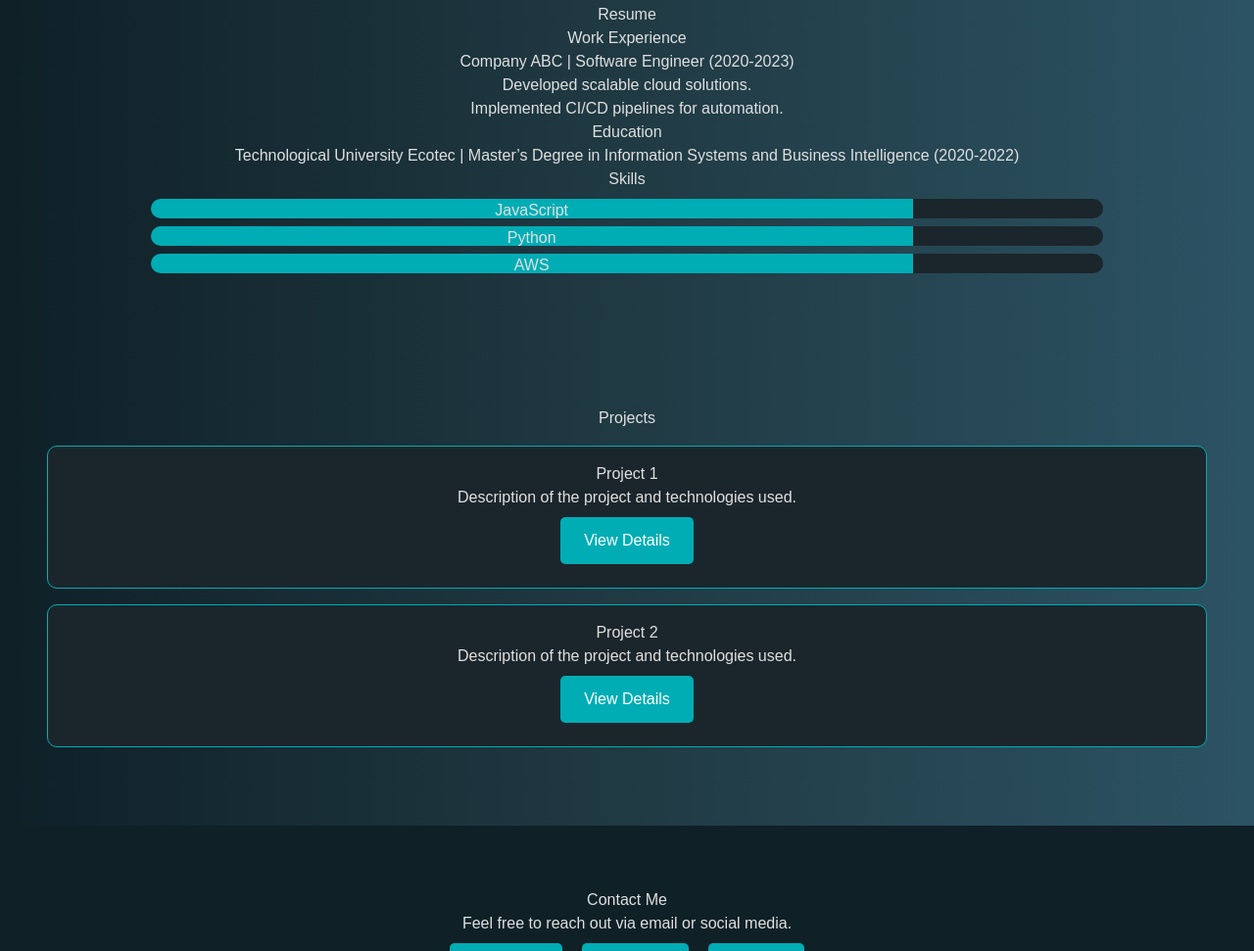
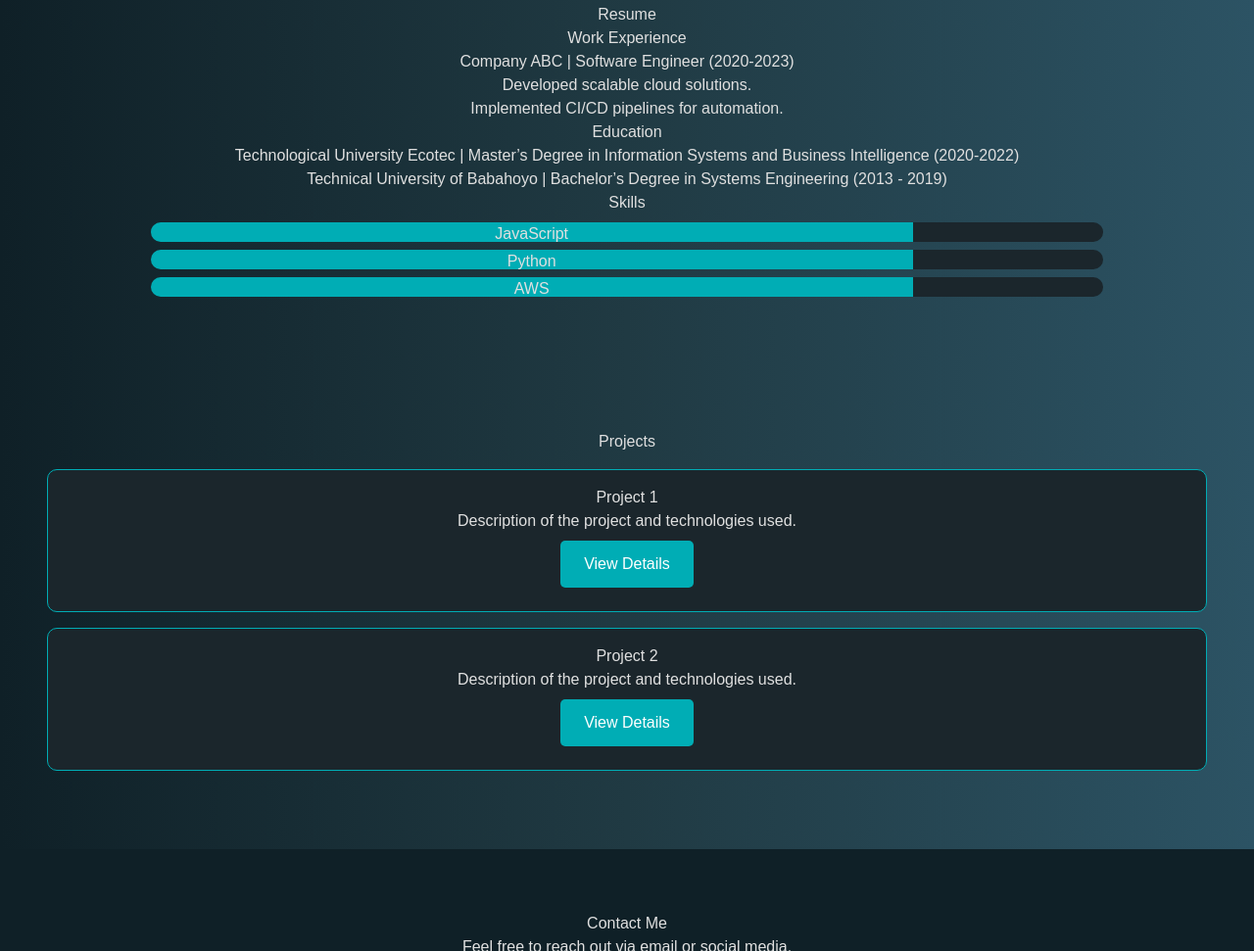
Before and after one commit to Milton-RQM/Milton-RQM, a website: page index.html in a window 1280 px wide. Shown: the part 785-1756 px from the top of the page at 98% size. Drawn offline with nearby package versions, Linux system fonts and the light colour scheme; files that its build step writes are made by us from their sources.

Commit message:
tercer nivel

```diff
--- a/index.html
+++ b/index.html
@@ -182,6 +182,7 @@
       <div class="resume-entry">
         <h3>Education</h3>
         <p>Technological University Ecotec | Master’s Degree in Information Systems and Business Intelligence (2020-2022)</p>
+        <p>Technical University of Babahoyo | Bachelor’s Degree in Systems Engineering (2013 - 2019) </p>
       </div>
       <div class="resume-entry">
         <h3>Skills</h3>
```
